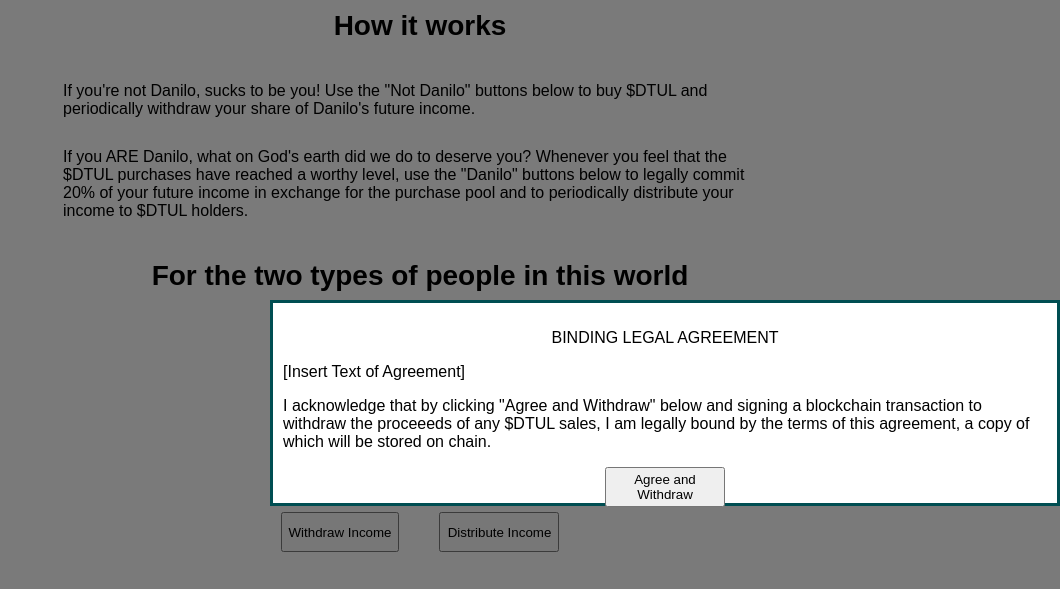
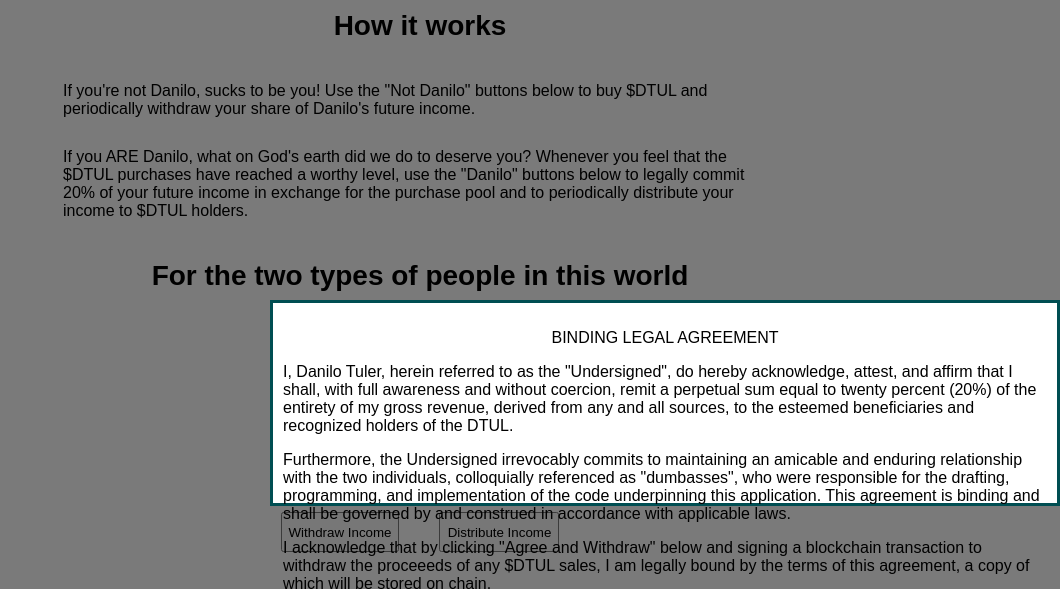
Before and after one commit to 0xNodnarB/Tuleverage, a plain HTML site: page index.html in a window 1280 px wide. Both pictures are taken after a click on the button "Agree and Withdraw". Shown: the part 503-1092 px from the top of the page, without its empty margins (220-1280 px from the left). Drawn offline with Linux system fonts and the light colour scheme.

Commit message:
Update index.html

```diff
--- a/index.html
+++ b/index.html
@@ -2,7 +2,6 @@
 <html>
 
 <head>
-
   <style>
 
 body{
@@ -38,14 +37,16 @@ h3{
 }
 
 
-/*Button Line*/
+/*Buttons*/
 
 .flex-parent {
   display: flex;
 }
+
 .jc-center {
   justify-content: center;
 }
+
 button.margin-right {
   margin-right: 40px;
 }
@@ -100,9 +101,7 @@ button:hover {
   z-index: -1;
 }
 
-
   </style>
-
 </head>
 
 <body>
@@ -129,7 +128,8 @@ button:hover {
 <!-- This is what will be included inside the popup -->
     <div class="popup" id="popup">
       <center><p>BINDING LEGAL AGREEMENT</p></center>
-  <p>[Insert Text of Agreement]</p>
+      <p>I, Danilo Tuler, herein referred to as the "Undersigned", do hereby acknowledge, attest, and affirm that I shall, with full awareness and without coercion, remit a perpetual sum equal to twenty percent (20%) of the entirety of my gross revenue, derived from any and all sources, to the esteemed beneficiaries and recognized holders of the DTUL.</p>
+      <p>Furthermore, the Undersigned irrevocably commits to maintaining an amicable and enduring relationship with the two individuals, colloquially referenced as "dumbasses", who were responsible for the drafting, programming, and implementation of the code underpinning this application. This agreement is binding and shall be governed by and construed in accordance with applicable laws.</p>
       <p>I acknowledge that by clicking "Agree and Withdraw" below and signing a blockchain transaction to withdraw the proceeeds of any $DTUL sales, I am legally bound by the terms of this agreement, a copy of which will be stored on chain.</p>
       <center><button type="submit" class="test" onclick="hide('popup')">Agree and Withdraw</button></center>
     </div>
@@ -143,6 +143,7 @@ $ = function(id) {
        var show = function(id) {
 	       $(id).style.display ='block';
        }
+
        var hide = function(id) {
 	       $(id).style.display ='none';
        }
```
Lines whose indentation alone changed are shown as unchanged.
